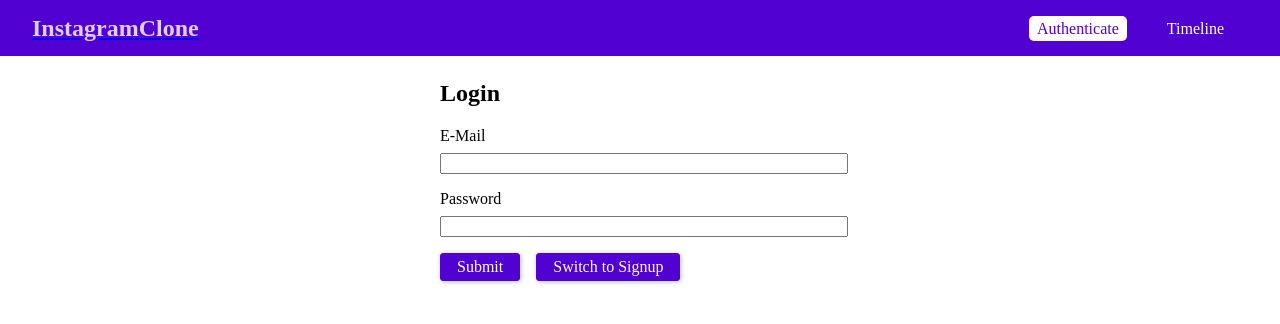
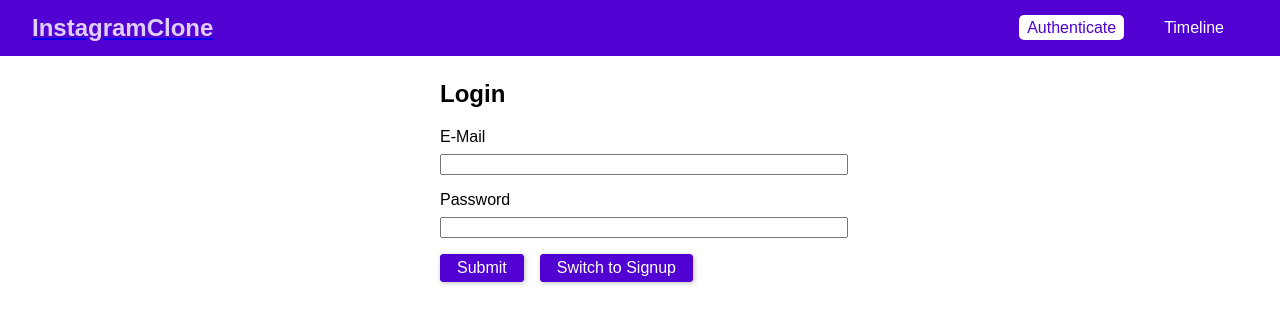
Before and after one commit to dkstjdwns114/Instagram_Clone, a React (Create React App) app in the folder frontend/: page /auth in a window 1280 px wide. Shown: the top 324 px of the page. Built offline with nearby package versions, Linux system fonts and the light colour scheme.

Commit message:
CSS 복붙

```diff
--- a/frontend/src/index.css
+++ b/frontend/src/index.css
@@ -0,0 +1,41 @@
+body {
+  margin: 0;
+  padding: 0;
+  font-family: sans-serif;
+}
+
+.form-control label,
+.form-control input,
+.form-control textarea {
+  width: 100%;
+  display: block;
+}
+
+.form-control label {
+  margin-bottom: 0.5rem;
+}
+
+.form-control {
+  margin-bottom: 1rem;
+}
+
+.form-actions button,
+.btn {
+  background: #5101d1;
+  font: inherit;
+  border: 1px solid #5101d1;
+  border-radius: 3px;
+  padding: 0.25rem 1rem;
+  margin-right: 1rem;
+  box-shadow: 1px 1px 5px rgba(0, 0, 0, 0.26);
+  color: white;
+  cursor: pointer;
+}
+
+.form-actions button:hover,
+.form-actions button:active,
+.btn:hover,
+.btn:active {
+  background: #6219d6;
+  border-color: #6219d6;
+}
```
Also changed, not shown: frontend/src/components/Backdrop/Backdrop.css (added, +8 -0 lines), frontend/src/components/Modal/Modal.css (added, +37 -0 lines), frontend/src/pages/Timeline.css (added, +8 -0 lines).
